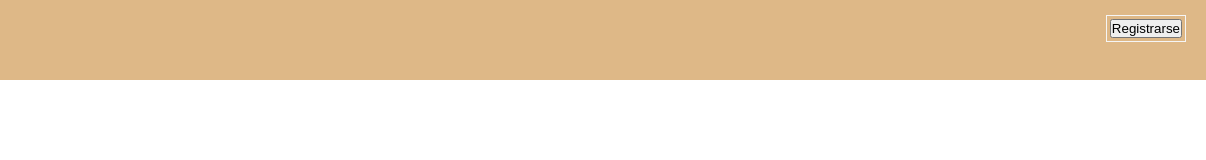
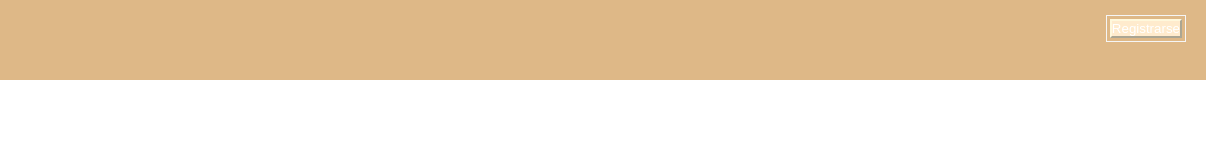
Before and after one commit to juancamilogarmar89/FIVETIC, a plain HTML site: page index.html in a window 1280 px wide. Shown: the full height of the page, 74-1280 px from the left. Drawn offline with Linux system fonts and the light colour scheme.

Commit message:
cambio estilos

```diff
--- a/estilos.css
+++ b/estilos.css
@@ -14,6 +14,11 @@
     width: 70px;
 }
 
+#boton_registro_usuario{
+    background-color: blanchedalmond;
+    border-color: cornsilk;
+    color: white;
+}
 #irA_registro_usuario{
     float: right;
     text-decoration: none;
```
